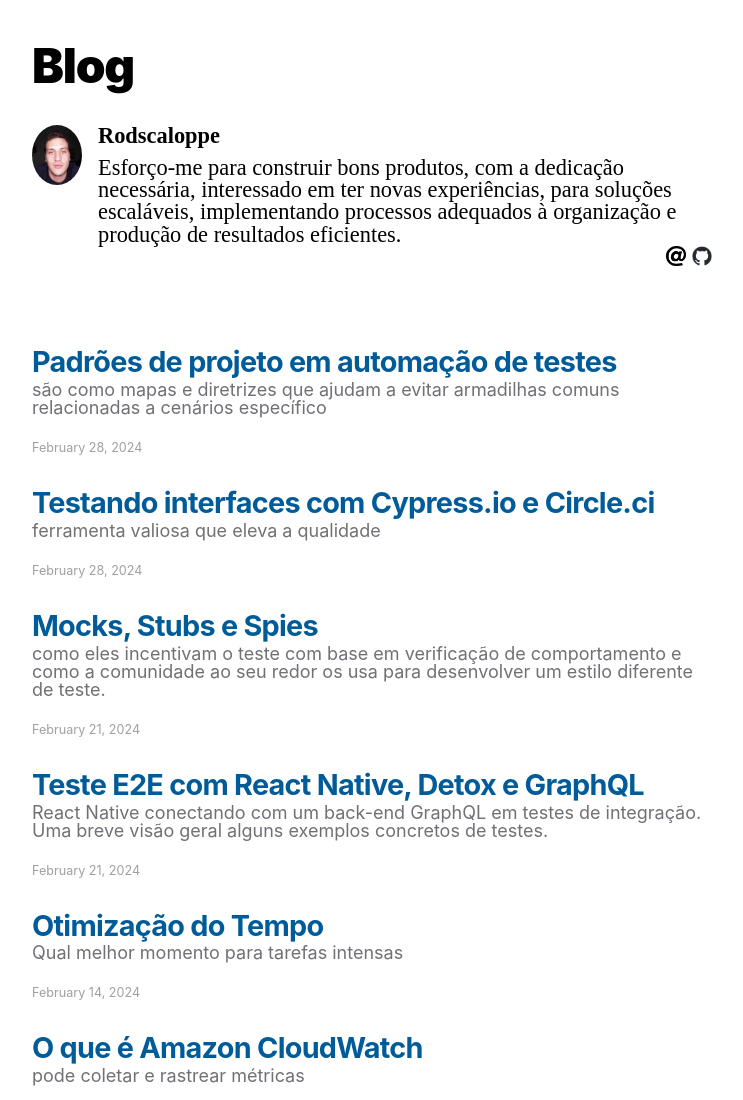
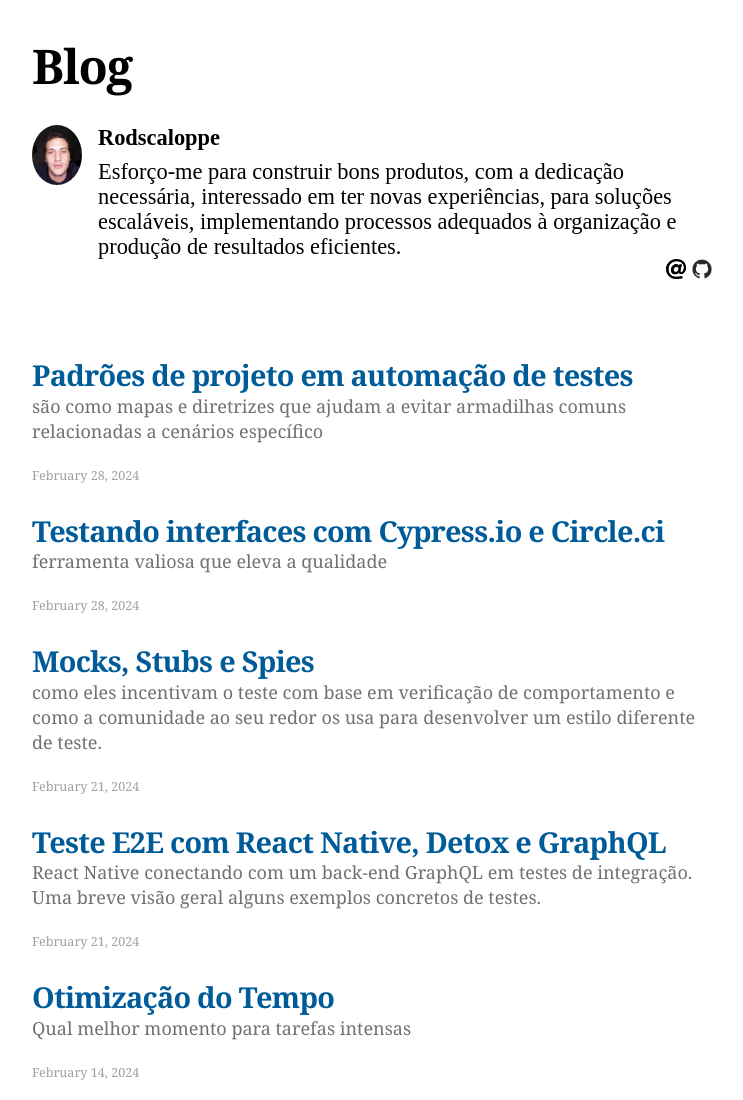
Before and after one commit to Rodscaloppe/blogrodolfo, a Gatsby site: page / in a window 1280 px wide. Shown: the top 1100 px of the page, without its empty margins (268-1011 px from the left). Built offline with nearby package versions, Linux system fonts and the light colour scheme; Gatsby itself is replaced by a stand-in of ours.

Commit message:
alt bew style

```diff
--- a/src/style.css
+++ b/src/style.css
@@ -27,9 +27,9 @@
   --spacing-20: 5rem;
   --spacing-24: 6rem;
   --spacing-32: 8rem;
-  /* --fontFamily-sans: source-serif-pro, Georgia, Cambria, "Times New Roman", Times, serif, Times, serif;
-  --fontFamily-serif: source-serif-pro, Georgia, Cambria, "Times New Roman", Times, serif, Times, serif; */
-  --fontFamily-sans:-apple-system,
+  --fontFamily-sans: source-serif-pro, Georgia, Cambria, "Times New Roman", Times, serif, Times, serif;
+  --fontFamily-serif: source-serif-pro, Georgia, Cambria, "Times New Roman", Times, serif, Times, serif;
+  /* --fontFamily-sans:-apple-system,
     BlinkMacSystemFont,
     Segoe UI,
     Roboto,
@@ -50,7 +50,7 @@
     Fira Sans,
     Droid Sans,
     Helvetica Neue,
-    sans-serif;
+    sans-serif; */
   --font-body: var(--fontFamily-serif);
   --font-heading: var(--fontFamily-sans);
   --fontWeight-normal: 400;
@@ -60,7 +60,7 @@
   --lineHeight-none: 1;
   --lineHeight-tight: 1.1;
   --lineHeight-normal: 1;
-  --lineHeight-relaxed: 1;
+  --lineHeight-relaxed: 25px;
   /* 1.200 Minor Third Type Scale */
   --fontSize-0: 0.833rem;
   --fontSize-1: 18px;
@@ -192,7 +192,7 @@ p {
   --baseline-multiplier: 0.179;
   --x-height-multiplier: 0.35;
   margin: var(--spacing-0) var(--spacing-0) var(--spacing-8) var(--spacing-0);
-  /* padding: var(--spacing-0); */
+  padding: var(--spacing-0);
 }
 
 ul,
```
